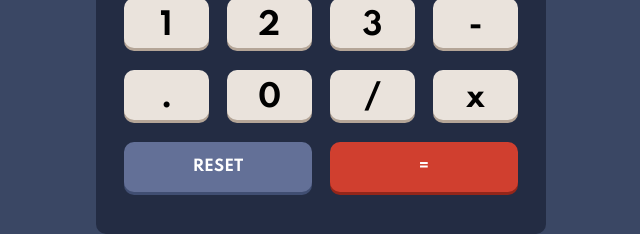
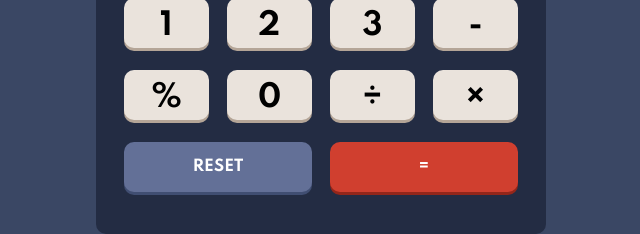
Before and after one commit to Xenovka/vue-calculator, a Vue app: page / in a window 1280 px wide. Shown: the part 486-720 px from the top of the page, without its empty margins (319-959 px from the left). Built offline with nearby package versions, Linux system fonts and the light colour scheme.

Commit message:
changing comma into mod

```diff
--- a/src/assets/css/Button.css
+++ b/src/assets/css/Button.css
@@ -54,7 +54,7 @@
 }
 
 .btn-0,
-.btn-comma,
+.btn-mod,
 .btn-divided {
   grid-row-start: 4;
   grid-row-end: 5;
--- a/src/components/BaseCard.vue
+++ b/src/components/BaseCard.vue
@@ -17,7 +17,7 @@ export default {
     return {
       operators: [
         "equal",
-        "comma",
+        "mod",
         "plus",
         "minus",
         "times",
--- a/src/components/TheButton.vue
+++ b/src/components/TheButton.vue
@@ -20,14 +20,13 @@ export default {
   methods: {
     getValueFromButton(event) {
       const inputElement = document.querySelector("input");
+      const buttonValue = event.target.value;
 
-      inputElement.value += !isNaN(event.target.value)
-        ? event.target.value
-        : "";
+      inputElement.value += !isNaN(buttonValue) ? buttonValue : "";
 
-      if (event.target.value === "reset") {
+      if (buttonValue === "reset") {
         inputElement.value = "";
-      } else if (event.target.value === "delete") {
+      } else if (buttonValue === "delete") {
         inputElement.value = inputElement.value.slice(
           0,
           inputElement.value.length - 1
@@ -57,16 +56,16 @@ export default {
       switch (this.value) {
         case "equal":
           return "=";
-        case "comma":
-          return ".";
+        case "mod":
+          return "%";
         case "plus":
           return "+";
         case "minus":
           return "-";
         case "times":
-          return "x";
+          return "×";
         case "divided":
-          return "/";
+          return "÷";
         case "delete":
           return "DEL";
         case "reset":
```
